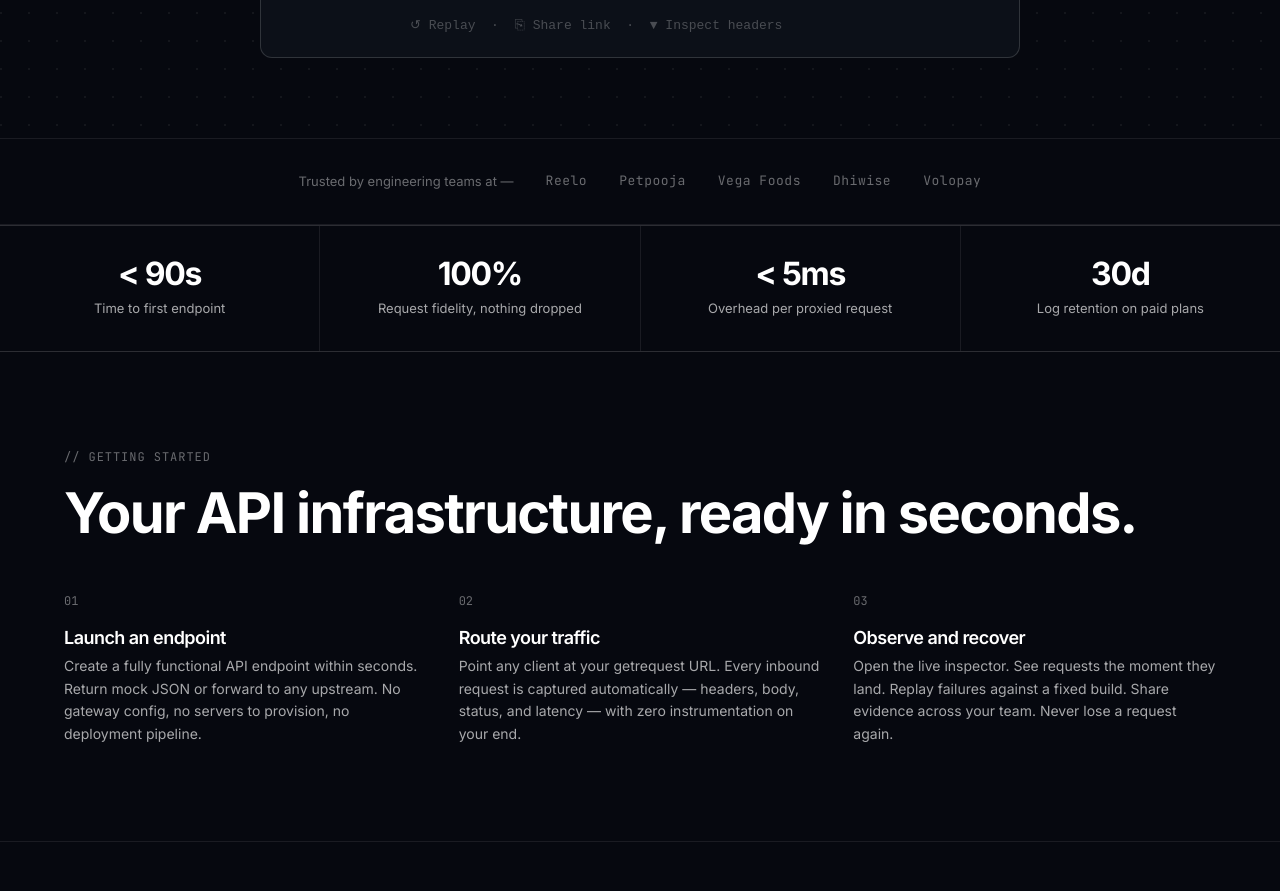
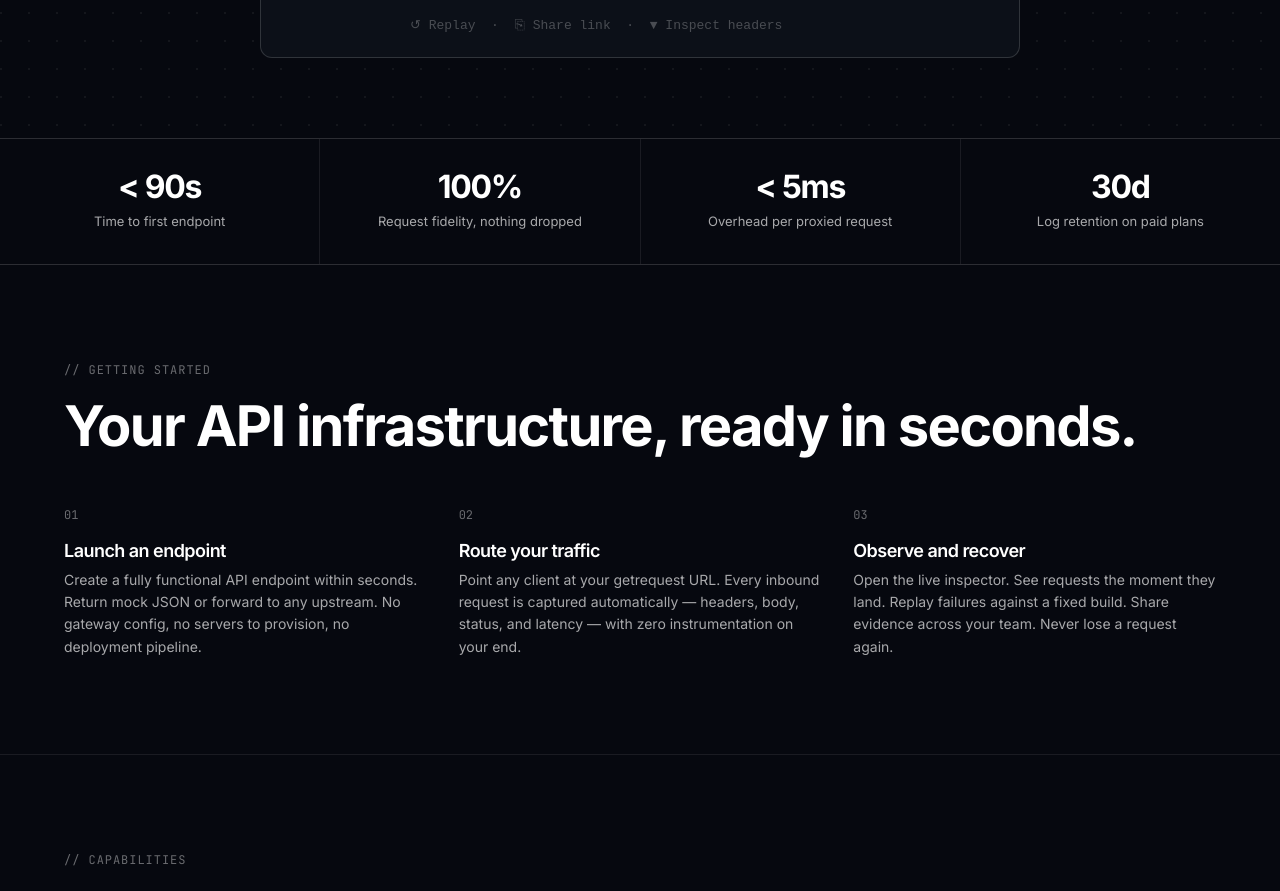
Before and after one commit to getrequesthq/website, a Next.js app: page / in a window 1280 px wide. Shown: the part 940-1831 px from the top of the page. Built offline with nearby package versions, Linux system fonts and the light colour scheme.

Commit message:
Fix minor scrolling and page load bugs

```diff
--- a/app/layout.tsx
+++ b/app/layout.tsx
@@ -36,7 +36,7 @@ export const metadata: Metadata = {
 
 export default function RootLayout({ children }: { children: React.ReactNode }) {
   return (
-    <html lang="en" className={`${inter.variable} ${jetbrainsMono.variable}`}>
+    <html lang="en" className={`${inter.variable} ${jetbrainsMono.variable}`} data-scroll-behavior="smooth">
       <body>
         <a className="skip-link" href="#main">Skip to content</a>
         <Nav />
--- a/app/page.tsx
+++ b/app/page.tsx
@@ -59,20 +59,17 @@ export default function HomePage() {
       </section>
 
       {/* SOCIAL PROOF */}
-      <div className="social-proof" aria-label="Used by engineering teams">
+      {/* <div className="social-proof" aria-label="Used by engineering teams">
         <div className="container">
           <div className="social-proof__inner">
             <span className="social-proof__label">Trusted by engineering teams at —</span>
             <div className="social-proof__logos">
               <span className="social-proof__name">Reelo</span>
               <span className="social-proof__name">Petpooja</span>
-              <span className="social-proof__name">Vega Foods</span>
-              <span className="social-proof__name">Dhiwise</span>
-              <span className="social-proof__name">Volopay</span>
             </div>
           </div>
         </div>
-      </div>
+      </div> */}
 
       {/* STATS BAR */}
       <div className="stats-bar text-center" aria-label="Product metrics">
--- a/components/ScrollAnimations.tsx
+++ b/components/ScrollAnimations.tsx
@@ -1,6 +1,7 @@
 'use client'
 
 import { useEffect } from 'react'
+import { usePathname } from 'next/navigation'
 
 const SCROLL_ANIMATE_SELECTORS = [
   '.animate-in',
@@ -19,9 +20,12 @@ const SCROLL_ANIMATE_SELECTORS = [
 ].join(', ')
 
 export function ScrollAnimations() {
+  const pathname = usePathname()
+
   useEffect(() => {
     const elements = document.querySelectorAll(SCROLL_ANIMATE_SELECTORS)
-    if (!elements.length) return
+    const targets = Array.from(elements).filter(el => !el.classList.contains('visible'))
+    if (!targets.length) return
 
     const observer = new IntersectionObserver(
       (entries) => {
@@ -35,9 +39,9 @@ export function ScrollAnimations() {
       { threshold: 0.1, rootMargin: '0px 0px -40px 0px' }
     )
 
-    elements.forEach((el) => observer.observe(el))
+    targets.forEach((el) => observer.observe(el))
     return () => observer.disconnect()
-  }, [])
+  }, [pathname])
 
   return null
 }
```
